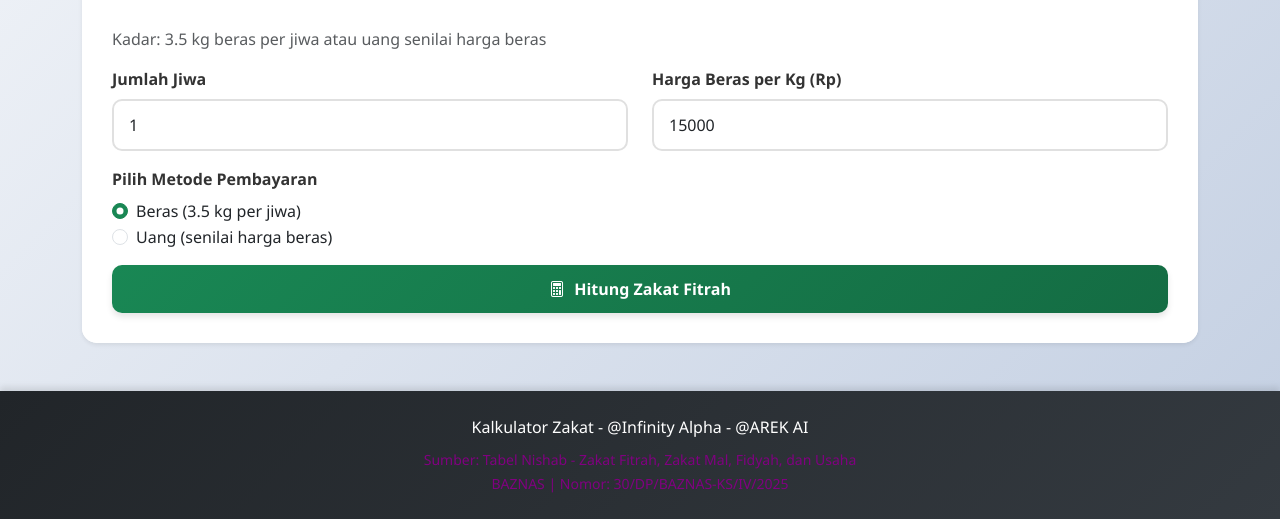
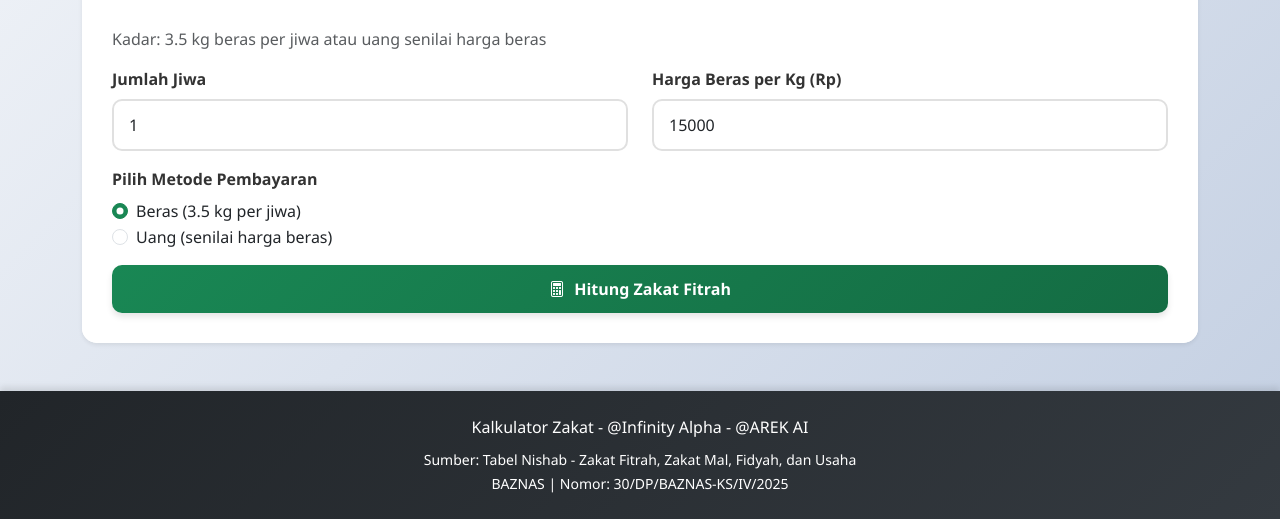
Before and after one commit to RiddSanz/zakat-multi, a plain HTML site: page index.html in a window 1280 px wide. Shown: the part 392-911 px from the top of the page. Drawn offline with nearby package versions, Linux system fonts and the light colour scheme.

Commit message:
edit footer

```diff
--- a/index.html
+++ b/index.html
@@ -4,6 +4,7 @@
 <head>
     <meta charset="UTF-8">
     <meta name="viewport" content="width=device-width, initial-scale=1.0">
+    <link rel="icon" type="image/x-icon" href="calculator.svg">
     <title>Kalkulator Zakat - BAZNAS</title>
 
     <!-- Bootstrap CSS -->
@@ -328,8 +329,8 @@
     <footer class="bg-dark text-white py-4 mt-5">
         <div class="container text-center">
             <p class="mb-2">Kalkulator Zakat - @Infinity Alpha - @AREK AI</p>
-            <p class="mb-0 text-muted">
-                <small style="color: purple;">Sumber: Tabel Nishab - Zakat Fitrah, Zakat Mal, Fidyah, dan Usaha<br>
+            <p class="mb-0">
+                <small>Sumber: Tabel Nishab - Zakat Fitrah, Zakat Mal, Fidyah, dan Usaha<br>
                     BAZNAS | Nomor: 30/DP/BAZNAS-KS/IV/2025</small>
             </p>
         </div>
@@ -341,4 +342,5 @@
     <script src="script.js"></script>
 </body>
 
+
 </html>
```
